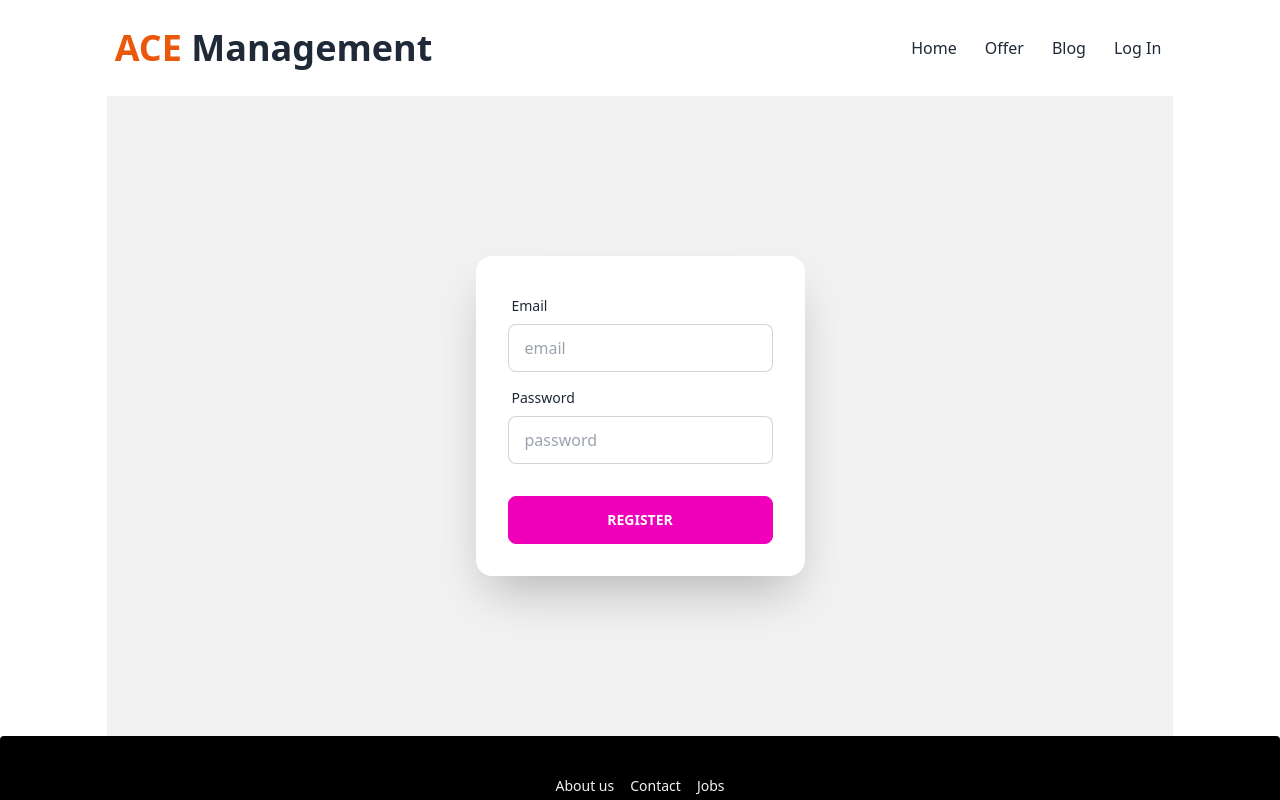
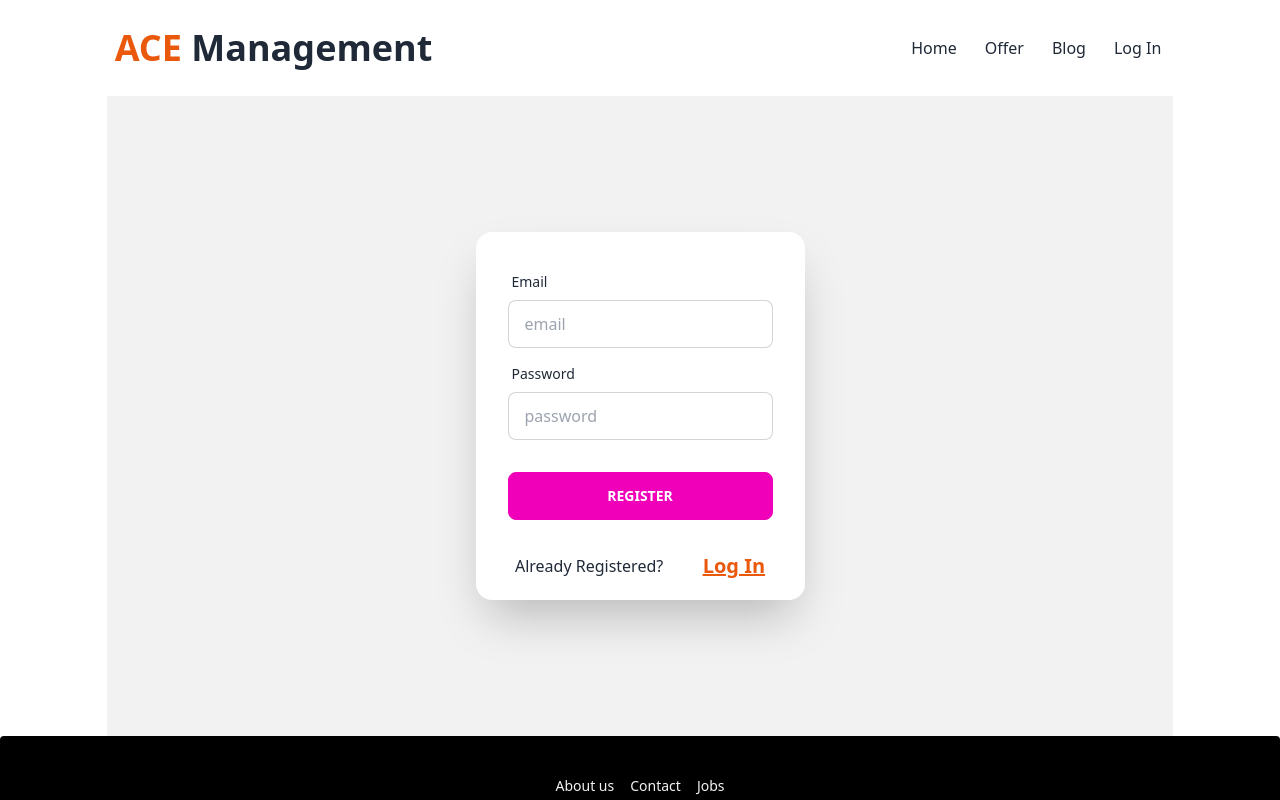
Before and after one commit to Mehedimid/cultural-event, a React (Vite) app: page /register in a window 1280 px wide. Shown: the top 800 px of the page. Built offline with nearby package versions, Linux system fonts and the light colour scheme.

Commit message:
registered section design done

```diff
--- a/src/pages/Register.jsx
+++ b/src/pages/Register.jsx
@@ -1,5 +1,6 @@
 import React from "react";
 import Navbar from "../components/Navbar";
+import { Link } from "react-router-dom";
 
 function Register(props) {
   return (
@@ -16,6 +17,7 @@ function Register(props) {
                 </label>
                 <input
                   type="email"
+                  name="email"
                   placeholder="email"
                   className="input input-bordered"
                   required
@@ -27,6 +29,7 @@ function Register(props) {
                 </label>
                 <input
                   type="password"
+                  name="password"
                   placeholder="password"
                   className="input input-bordered"
                   required
@@ -37,6 +40,9 @@ function Register(props) {
                 <button className="btn btn-secondary text-white">Register</button>
               </div>
             </form>
+            <div className="flex justify-evenly mb-5 items-center">
+                <p className="inline">Already Registered?</p><Link to='/login' className="underline text-orange-600 font-semibold text-xl">Log In</Link>
+            </div>
           </div>
         </div>
       </div>
```
